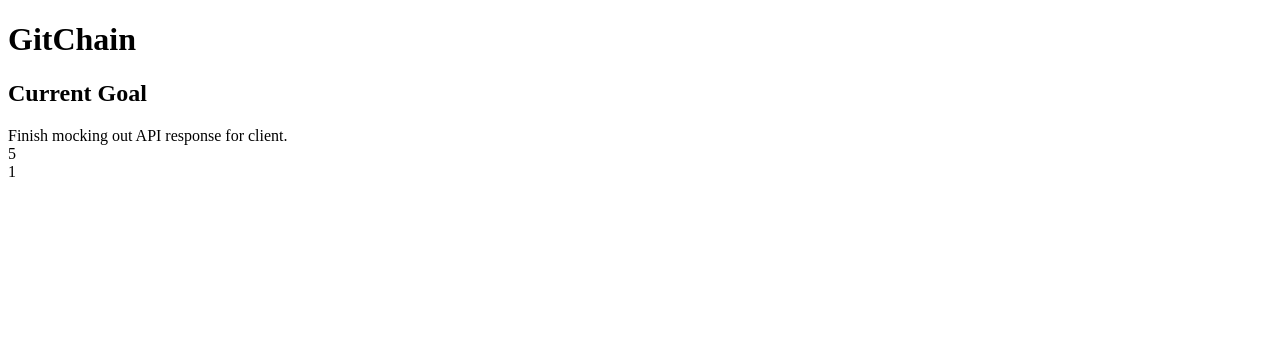
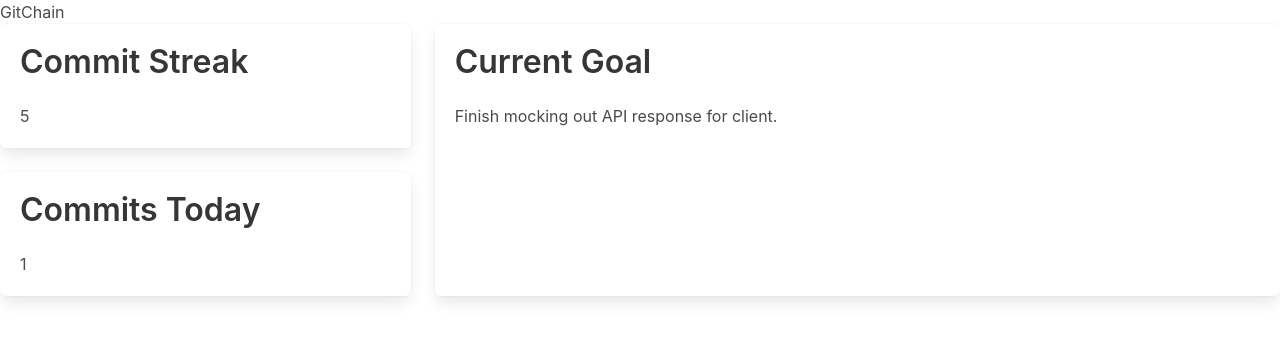
Before and after one commit to bryantee/GitChain, a website: page src/index.html in a window 1280 px wide. Drawn offline with nearby package versions, Linux system fonts and the light colour scheme.

Commit message:
Implement Bulma CSS framework and basic tile UI
Using CDN for now but will switch to npm later

```diff
--- a/src/index.html
+++ b/src/index.html
@@ -4,16 +4,32 @@
   <meta charset="UTF-8">
   <meta name="viewport" content="width=device-width, initial-scale=1.0">
   <meta http-equiv="X-UA-Compatible" content="ie=edge">
-  <title>Document</title>
+  <link rel="stylesheet" href="https://cdnjs.cloudflare.com/ajax/libs/bulma/0.2.3/css/bulma.css" integrity="sha256-JPJOXvCZ7dfewrTiPV+GJzvdwvrVs3f2jTyMOjLq0aQ=" crossorigin="anonymous" />
+  <link rel="stylesheet" href="css/main.css">
+  <title>GitChain</title>
 </head>
 <body>
   <h1>GitChain</h1>
-  <h2>Current Goal</h2>
-  <div class="current-goal"></div>
-  <div class="commit-streak"></div>
-  <div class="commits-today"></div>
-  <script type="text/javascript" src="js/main.js">
+  <div class="tile is-ancestor">
+    <div class="tile is-4 is-parent is-vertical">
+      <div class="tile is-child box">
+        <p class="title">Commit Streak</p>
+        <p class="commit-streak"></p>
+      </div>
+      <div class="tile is-child box">
+        <p class="title">Commits Today</p>
+        <p class="commits-today"></p>
+      </div>
+    </div>
+    <div class="tile is-parent">
+      <div class="tile is-child box">
+        <p class="title">Current Goal</p>
+        <p class="current-goal is-childl"></p>
+      </div>
+    </div>
 
-  </script>
+
+  </div>
+  <script type="text/javascript" src="js/main.js"></script>
 </body>
 </html>
```
Also changed, not shown: build/css/main.css (added), build/index.html, src/css/main.css (added).
